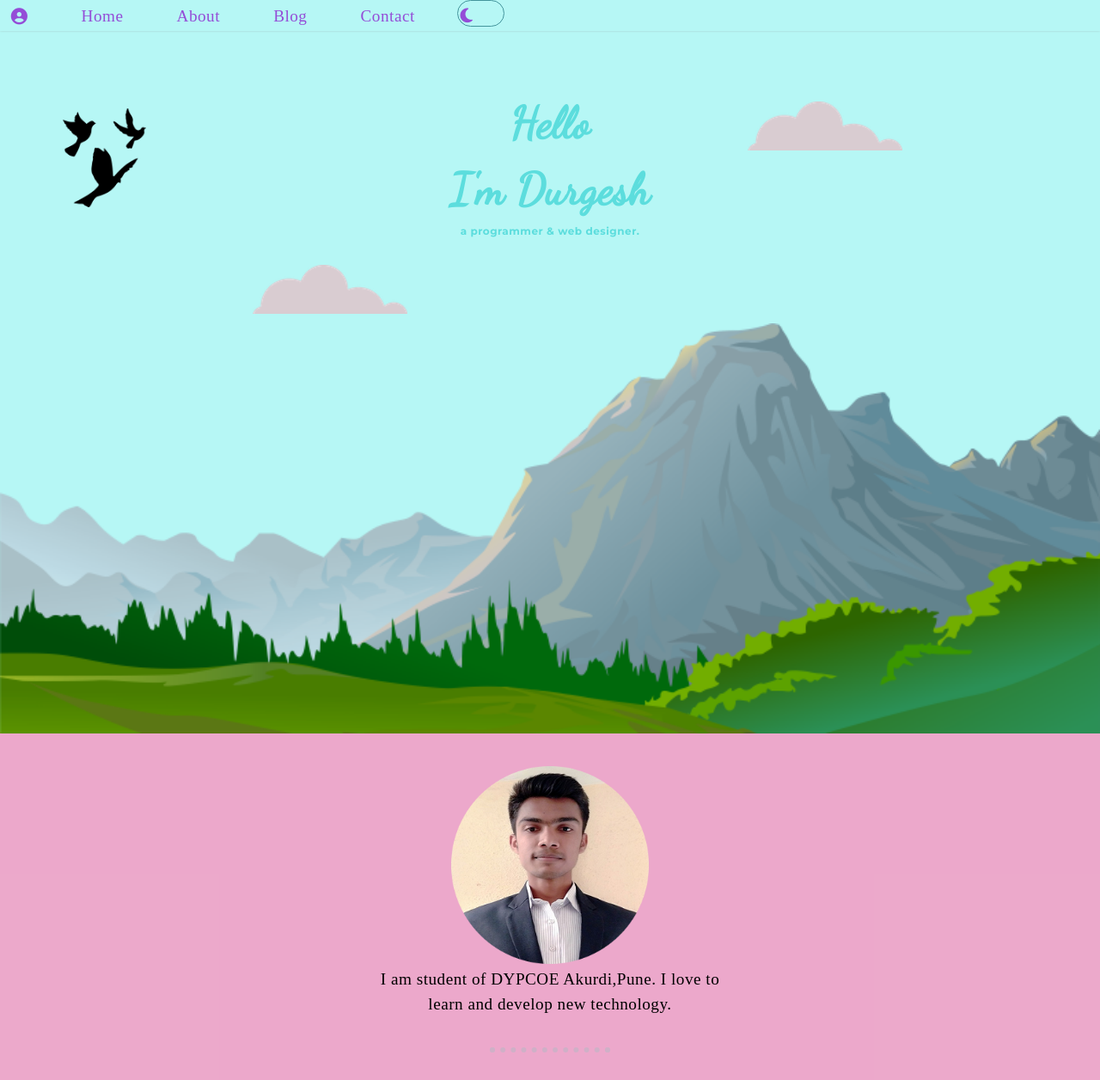
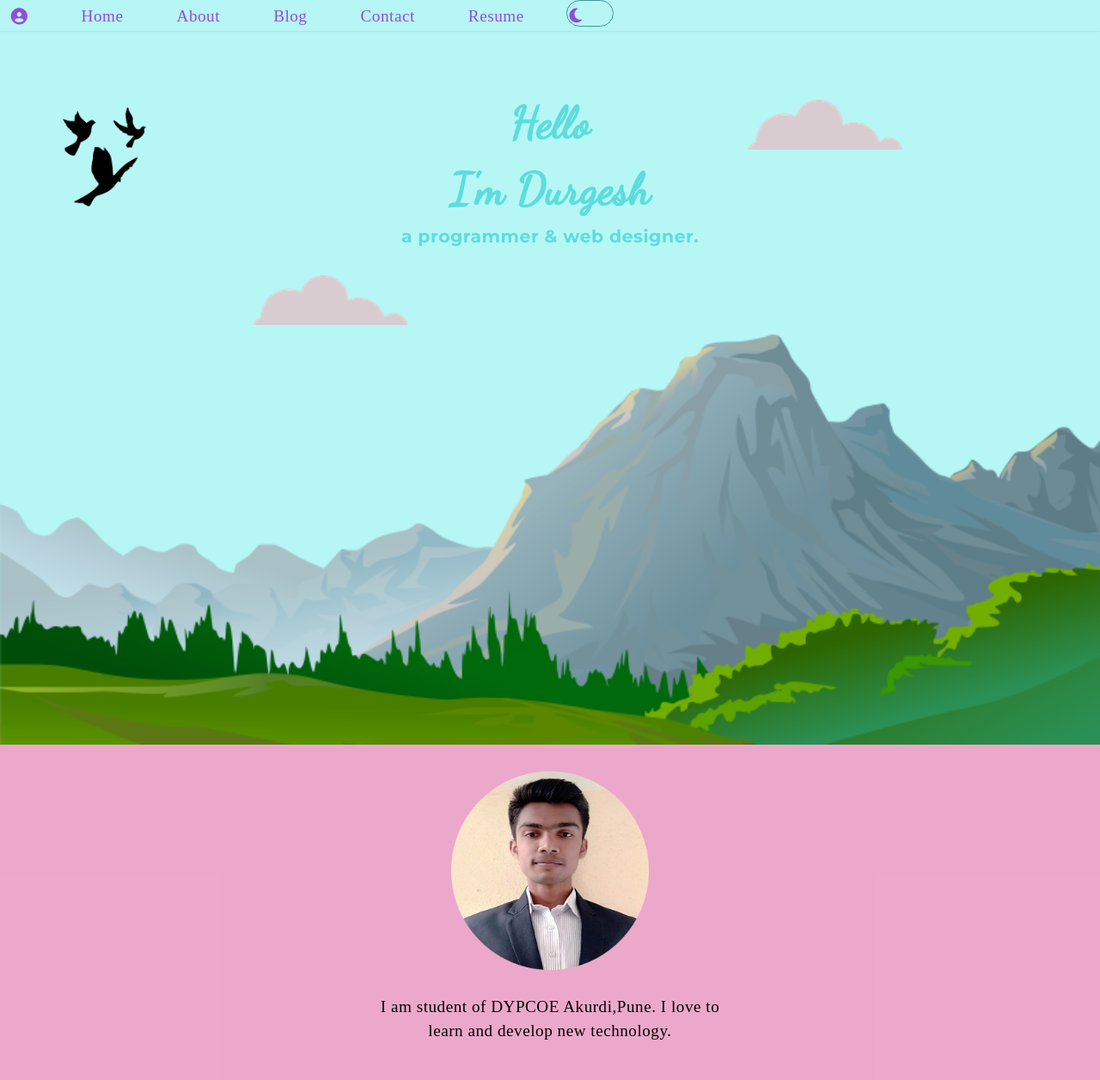
Before and after one commit to durgeshmehar/durgeshcv.github.io, a plain HTML site: page index.html in a window 1280 px wide. Shown: the top 1256 px of the page at 86% size. Drawn offline with nearby package versions, Linux system fonts and the light colour scheme; a web font is replaced by a local one.

Commit message:
Resume is Added

```diff
--- a/css/style.css
+++ b/css/style.css
@@ -92,7 +92,7 @@ body {
     height:fit-content;
     display: inline-flex;
     align-items: center;
-    border-radius: 20px;
+    border-radius: 4vw;
     overflow: hidden;
     border:1px solid rgb(67, 148, 156);
     margin: auto;
@@ -135,7 +135,7 @@ body {
     font-family: 'Dancing Script', cursive;
 }
 .top-container p{
-    font-size:12px;
+    font-size:1.6vw;
     color:var(--bigParaColor);
     margin-bottom: 30px;
     font-family: 'Montserrat', sans-serif;
@@ -147,14 +147,15 @@ body {
 }
 .top-container .mountain img{
 
- margin-bottom: -14px;
+ margin-bottom: -37px;
  height:100%;
  width: 100%;
 }
 
 /* middle-container */
 .middle-container, .bottom-container{
-    padding:40px 15vw;
+    padding:2.5vw 15vw;
+
 }
 .middle-container{
     background-color: var(--middleColor);
@@ -162,6 +163,9 @@ body {
 .middle-container img{
     height:18vw;
     width:18vw;
+}
+.middle-container .intro img{
+    padding:25px;
 }
 /* middle-container -> intro */
 .middle-container .intro p{
@@ -175,10 +179,10 @@ body {
     font-size:2.1vw;
 }
 hr {
-    margin:35px auto;
+    margin:3.5vw auto;
     clear:right;
     width:10vw;
-    border:6px dotted rgba(144, 195, 191, 0.3);
+    border:1vw dotted rgba(144, 195, 191, 0.3);
     border-bottom: none;
 
 }
@@ -206,6 +210,7 @@ hr {
     padding: 0;
     letter-spacing: 0.5px;
 }
+
 
 .education .detail h4 ,.skill h4 ,.project h4{
     font-size:1.85vw;
--- a/index.html
+++ b/index.html
@@ -19,6 +19,7 @@
         <li><a href="#middle-container">About</a></li>
         <li><a href="https://durgeshmehar.blogspot.com/2022/10/play-with-git-its-command.html" target="_blanck">Blog</a></li>
         <li><a href="#bottom-container">Contact</a></li>
+        <li><a href="Images/durgeshresume.pdf" target="_blank">Resume</a></li>
         <li id ="light"><a href="#" ><i class="fa-solid fa-moon icon-color fa-common" id="moon"></i></a>
                         <a href="#" ><i class="fa-solid fa-sun" id="sun"></i></a>
 
@@ -34,9 +35,7 @@
       <p>a programmer & web designer.</p>
       <img src="Images/cloud.png" alt="Cloud" class="bottom-cloud" />
       <div class="mountain">
-        <img src="Images/moun.png" alt="Mountain" class="mountain_img" />
-      </div>
-    </div>
+        <img src="Images/moun.png" alt="Mountain" class="mountain_img"/></div></div>
     <div class="middle-container" id="middle-container">
       <div class="intro">
         <img src="Images/Best durgesh.png" alt="Durgesh" />
```
Also changed, not shown: 1 other file.
